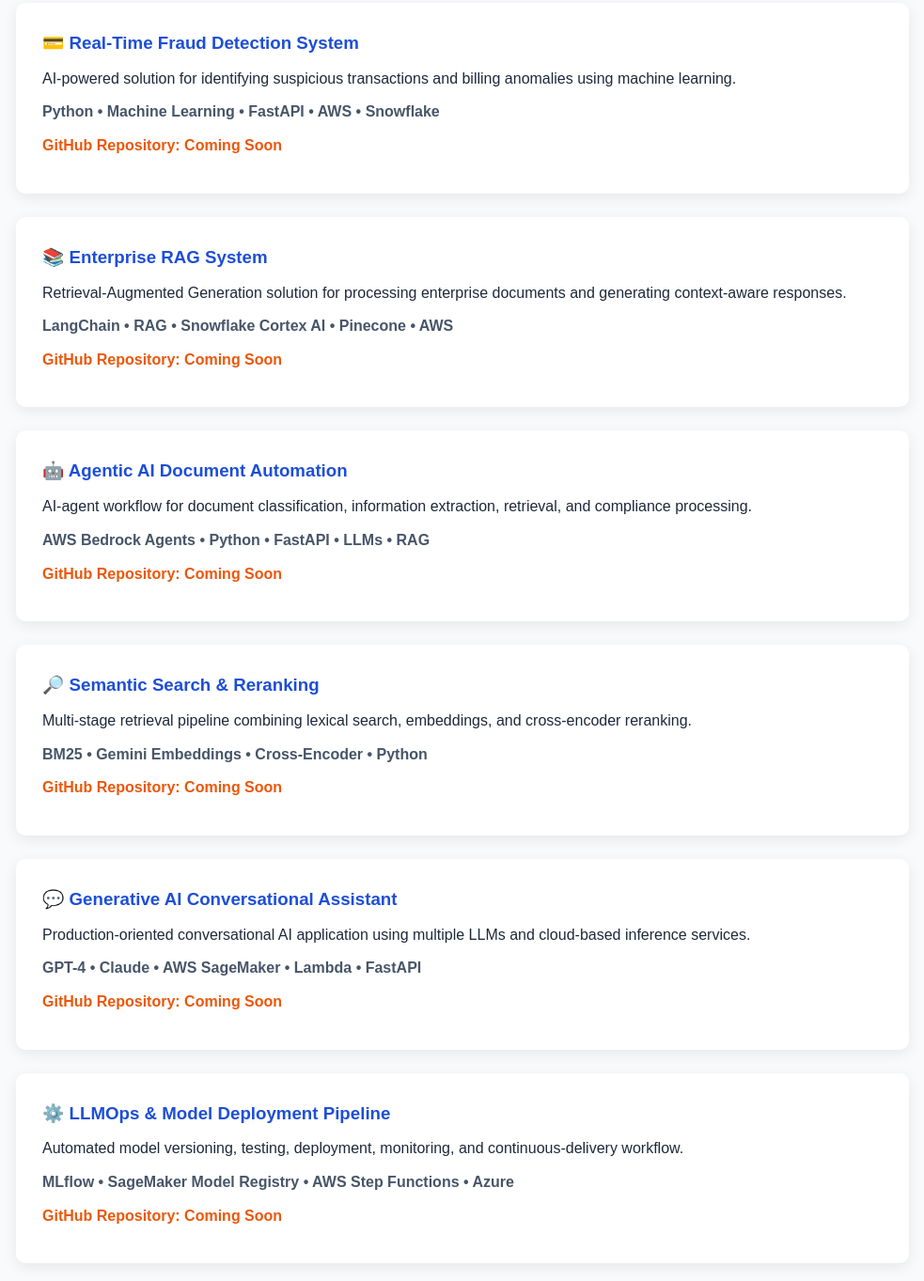
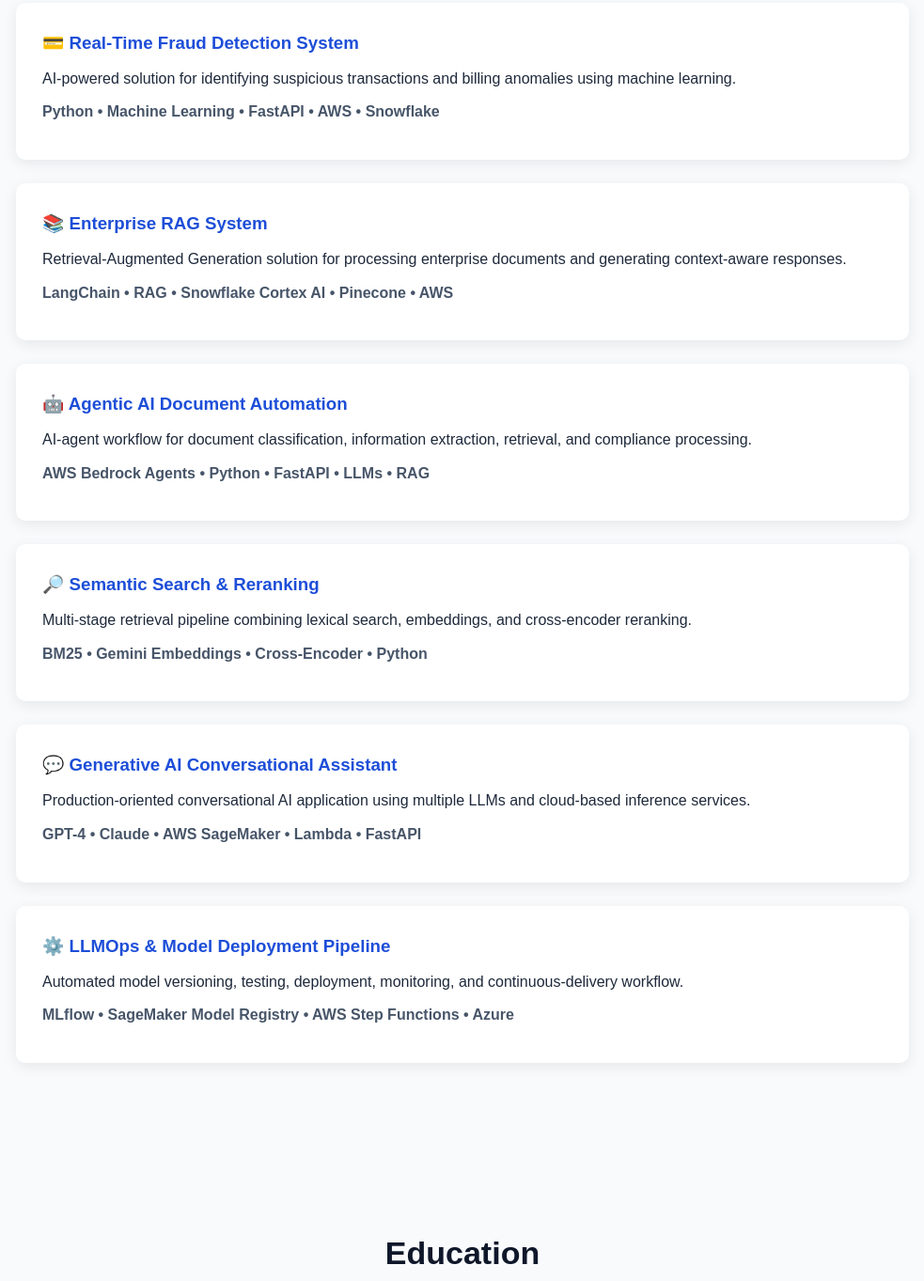
Before and after one commit to vasurayudu023-del/vasurayudu023-del.github.io, a plain HTML site: page index.html in a window 1280 px wide. Shown: the part 3306-4669 px from the top of the page at 94% size, without its empty margins (148-1131 px from the left). Drawn offline with Linux system fonts and the light colour scheme.

Commit message:
index.html

```diff
--- a/index.html
+++ b/index.html
@@ -572,9 +572,6 @@
             Python • Machine Learning • FastAPI • AWS • Snowflake
         </p>
 
-        <p class="coming-soon">
-            GitHub Repository: Coming Soon
-        </p>
 
     </div>
 
@@ -590,10 +587,6 @@
 
         <p class="tech">
             LangChain • RAG • Snowflake Cortex AI • Pinecone • AWS
-        </p>
-
-        <p class="coming-soon">
-            GitHub Repository: Coming Soon
         </p>
 
     </div>
@@ -612,10 +605,6 @@
             AWS Bedrock Agents • Python • FastAPI • LLMs • RAG
         </p>
 
-        <p class="coming-soon">
-            GitHub Repository: Coming Soon
-        </p>
-
     </div>
 
 
@@ -630,10 +619,6 @@
 
         <p class="tech">
             BM25 • Gemini Embeddings • Cross-Encoder • Python
-        </p>
-
-        <p class="coming-soon">
-            GitHub Repository: Coming Soon
         </p>
 
     </div>
@@ -652,10 +637,6 @@
             GPT-4 • Claude • AWS SageMaker • Lambda • FastAPI
         </p>
 
-        <p class="coming-soon">
-            GitHub Repository: Coming Soon
-        </p>
-
     </div>
 
 
@@ -672,9 +653,6 @@
             MLflow • SageMaker Model Registry • AWS Step Functions • Azure
         </p>
 
-        <p class="coming-soon">
-            GitHub Repository: Coming Soon
-        </p>
 
     </div>
 
```
